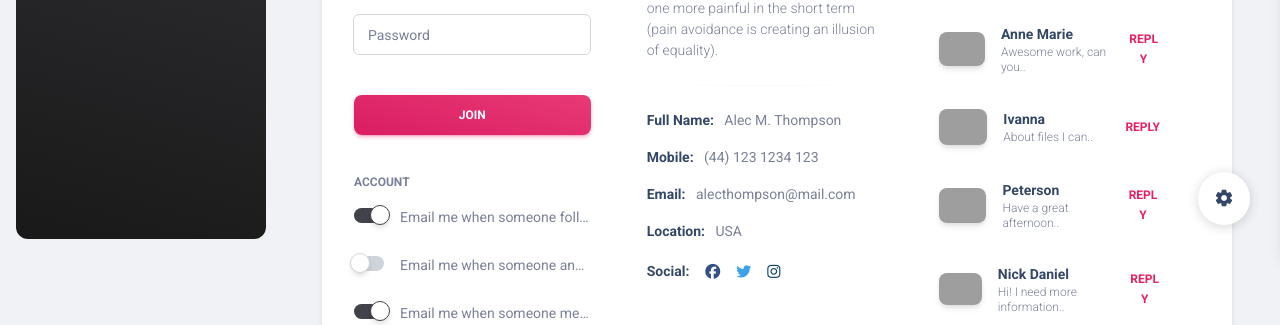
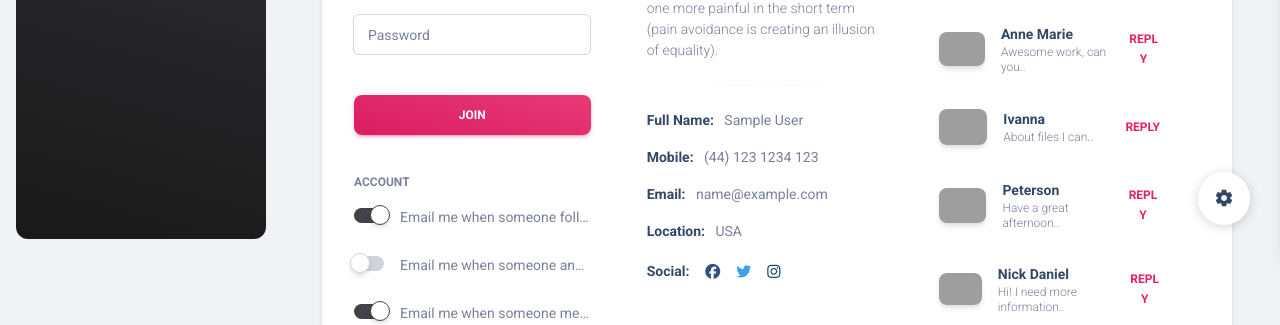
Before and after one commit to Dymirt/task_manager, a Django app: a page that uses task_manager/tasks/templates/tasks/pages/profile.html in a window 1280 px wide. Shown: the part 545-870 px from the top of the page. Run offline with Django 4.2, Linux system fonts and the light colour scheme; the visitor is signed in with stand-in values (Sample User, id 1); data comes from the database, SQL or seed files in the repository; some libraries are stand-ins or nearby versions; grey boxes are pictures that could not be loaded.

Commit message:
adding changes to template

```diff
--- a/task_manager/tasks/models.py
+++ b/task_manager/tasks/models.py
@@ -30,6 +30,9 @@ class Member(models.Model):
         null=True,
         blank=True,
     )
+
+    def __str__(self):
+        return self.user.username
 
 
 class Project(models.Model):
--- a/task_manager/tasks/templates/tasks/pages/profile.html
+++ b/task_manager/tasks/templates/tasks/pages/profile.html
@@ -95,12 +95,13 @@
                                             </div>
                                         </form>
                                     {% else %}
-                                        <h5>{{ user.member.organization }}</h5>
+                                        <h5>{{ profile_user.member.organization.title }}</h5>
                                     {% endif %}
                                 {% else %}
-                                    {% if not user.member.organization %}
-                                        <h5>{{ profile_user.member.organization }}</h5>
+                                    {% if profile_user.member.organization %}
+                                        <h5>{{ profile_user.member.organization.title }}</h5>
                                     {% else %}
+                                        <h5>Without organization</h5>
                                     {% endif %}
                                 {% endif %}
                             </div>
@@ -213,7 +214,7 @@
                                 <ul class="list-group">
                                     <li class="list-group-item border-0 ps-0 pt-0 text-sm">
                                         <strong class="text-dark">Full Name:</strong>
-                                        &nbsp; Alec M. Thompson
+                                        &nbsp; {{ profile_user.get_full_name }}
                                     </li>
                                     <li class="list-group-item border-0 ps-0 text-sm">
                                         <strong class="text-dark">Mobile:</strong> &nbsp;
@@ -221,7 +222,7 @@
                                     </li>
                                     <li class="list-group-item border-0 ps-0 text-sm">
                                         <strong class="text-dark">Email:</strong> &nbsp;
-                                        alecthompson@mail.com
+                                         {{ profile_user.email }}
                                     </li>
                                     <li class="list-group-item border-0 ps-0 text-sm">
                                         <strong class="text-dark">Location:</strong> &nbsp;
--- a/task_manager/tasks/templates/tasks/pages/project_detail.html
+++ b/task_manager/tasks/templates/tasks/pages/project_detail.html
@@ -35,10 +35,12 @@
                             <div class="col-6 d-flex align-items-center">
                                 <h6 class="text-white text-capitalize ps-3">Projects tasks</h6>
                             </div>
+                            {% if user.member in project.members.all %}
                             <div class="col-6 text-end">
                                 <a class="btn bg-gradient-dark" onclick="openForm()">
                                     <i class="material-icons text-sm">add</i>&nbsp;&nbsp;Add New task</a>
                             </div>
+                            {% endif %}
                         </div>
                     </div>
                 </div>
@@ -98,6 +100,7 @@
                                                 {% endif %}
                                             {% endif %}
                                         </td>
+                                        {% if user.member in project.members.all %}
                                         <td id='{{ task.id }}-task-actions' class='task-action align-middle'>
                                             <button class='ibtn' style='color:red' onclick='task_delete({{ task.id }})'>
                                                 <i class="bi bi-trash"></i>
@@ -112,6 +115,7 @@
                                                 <i class="fa fa-ellipsis-v text-xs"></i>
                                             </button>
                                         </td>
+                                        {% endif %}
                                     </tr>
                                 {% endfor %}
                             </tbody>
--- a/task_manager/tasks/templates/tasks/pages/projects.html
+++ b/task_manager/tasks/templates/tasks/pages/projects.html
@@ -77,11 +77,11 @@
                                         <td>
                                             <div class="avatar-group mt-2">
                                                 {% for member in project.members.all %}
-                                                    <a href="javascript:;"
+                                                    <a href="{% url  'profile' member.user.username %}"
                                                        class="avatar avatar-xs rounded-circle"
                                                        data-bs-toggle="tooltip"
                                                        data-bs-placement="bottom"
-                                                       title="{{ member.user }}">
+                                                       title="{{ member.user.username }}">
                                                         <img src="../assets/img/team-1.jpg" alt="team1">
                                                     </a>
                                                 {% endfor %}
```
